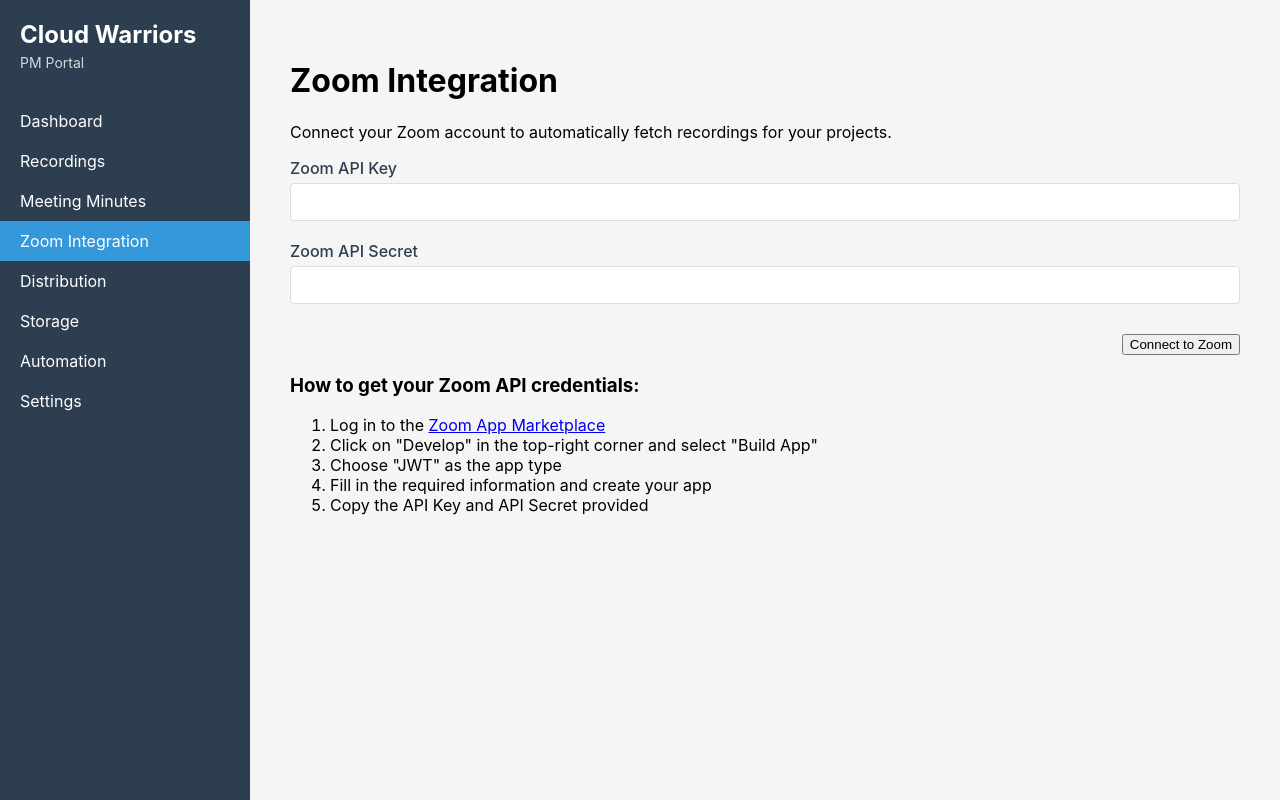
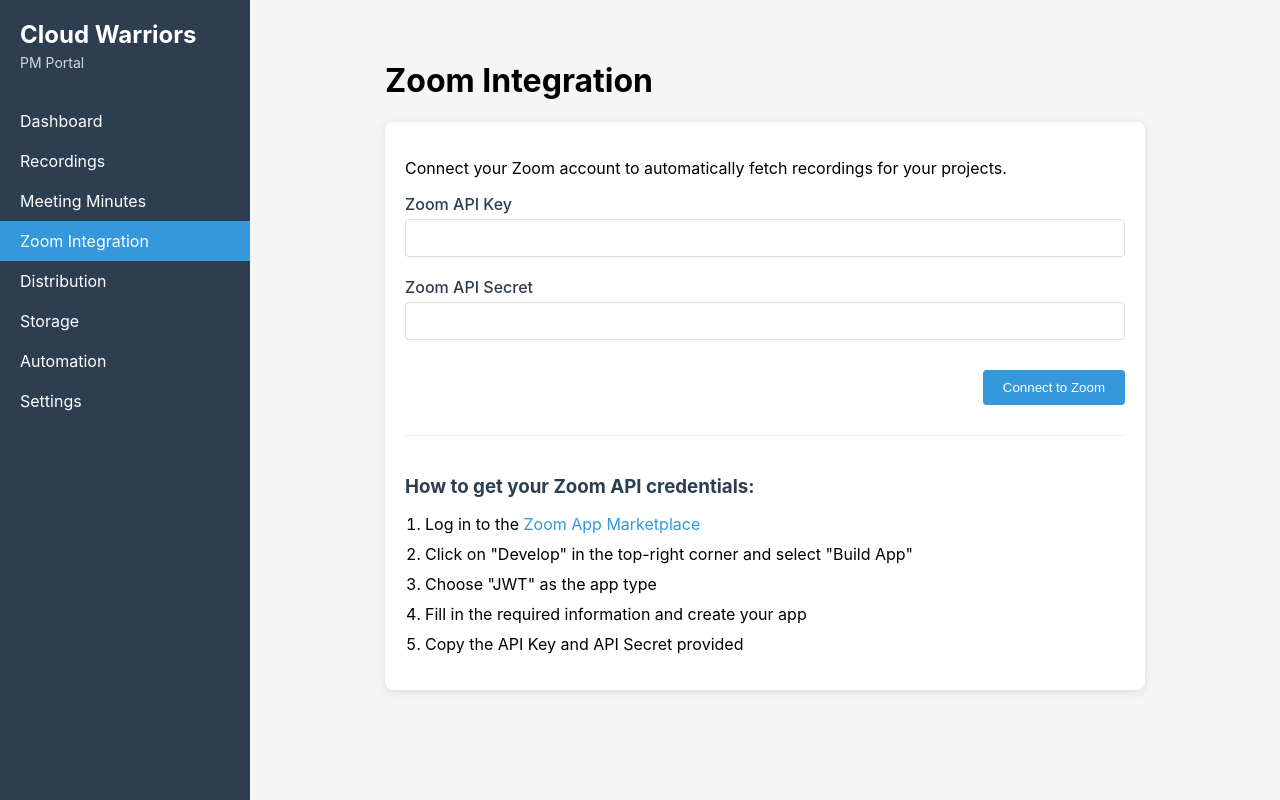
Before and after one commit to CW-ljcoole/cloud-warriors-portal, a React (Create React App) app in the folder frontend/: page /zoom-integration in a window 1280 px wide. Built offline with nearby package versions, Linux system fonts and the light colour scheme; no server answers.

Commit message:
Update ZoomIntegration.css

```diff
--- a/frontend/src/styles/ZoomIntegration.css
+++ b/frontend/src/styles/ZoomIntegration.css
@@ -1,3 +1,75 @@
 .zoom-integration-container {
   padding: 20px;
+  max-width: 800px;
+  margin: 0 auto;
 }
+
+.zoom-connect-form {
+  background-color: white;
+  border-radius: 8px;
+  padding: 20px;
+  box-shadow: 0 2px 10px rgba(0, 0, 0, 0.1);
+  margin-top: 20px;
+}
+
+.zoom-connected {
+  background-color: white;
+  border-radius: 8px;
+  padding: 30px;
+  box-shadow: 0 2px 10px rgba(0, 0, 0, 0.1);
+  margin-top: 20px;
+  text-align: center;
+}
+
+.success-icon {
+  font-size: 48px;
+  color: #2ecc71;
+  margin-bottom: 20px;
+}
+
+.disconnect-btn {
+  background-color: #e74c3c;
+  color: white;
+  border: none;
+  border-radius: 4px;
+  padding: 10px 20px;
+  cursor: pointer;
+  margin-top: 20px;
+}
+
+.connect-btn {
+  background-color: #3498db;
+  color: white;
+  border: none;
+  border-radius: 4px;
+  padding: 10px 20px;
+  cursor: pointer;
+}
+
+.zoom-instructions {
+  margin-top: 30px;
+  padding-top: 20px;
+  border-top: 1px solid #eee;
+}
+
+.zoom-instructions h3 {
+  margin-bottom: 15px;
+  color: #2c3e50;
+}
+
+.zoom-instructions ol {
+  padding-left: 20px;
+}
+
+.zoom-instructions li {
+  margin-bottom: 10px;
+}
+
+.zoom-instructions a {
+  color: #3498db;
+  text-decoration: none;
+}
+
+.zoom-instructions a:hover {
+  text-decoration: underline;
+}
```
